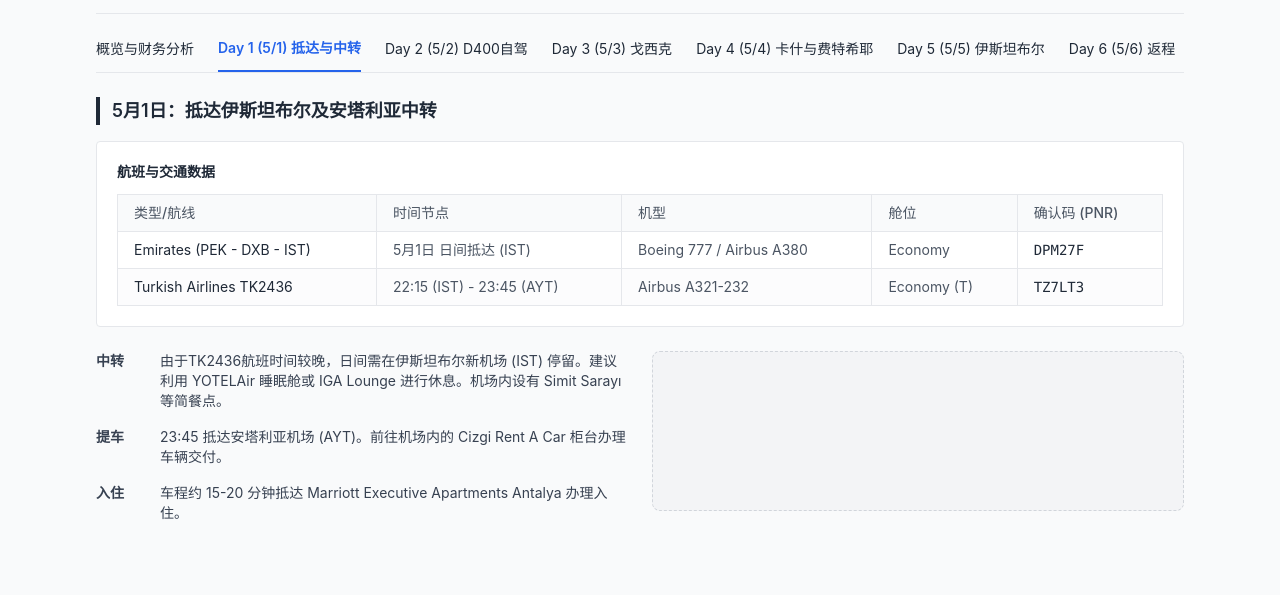
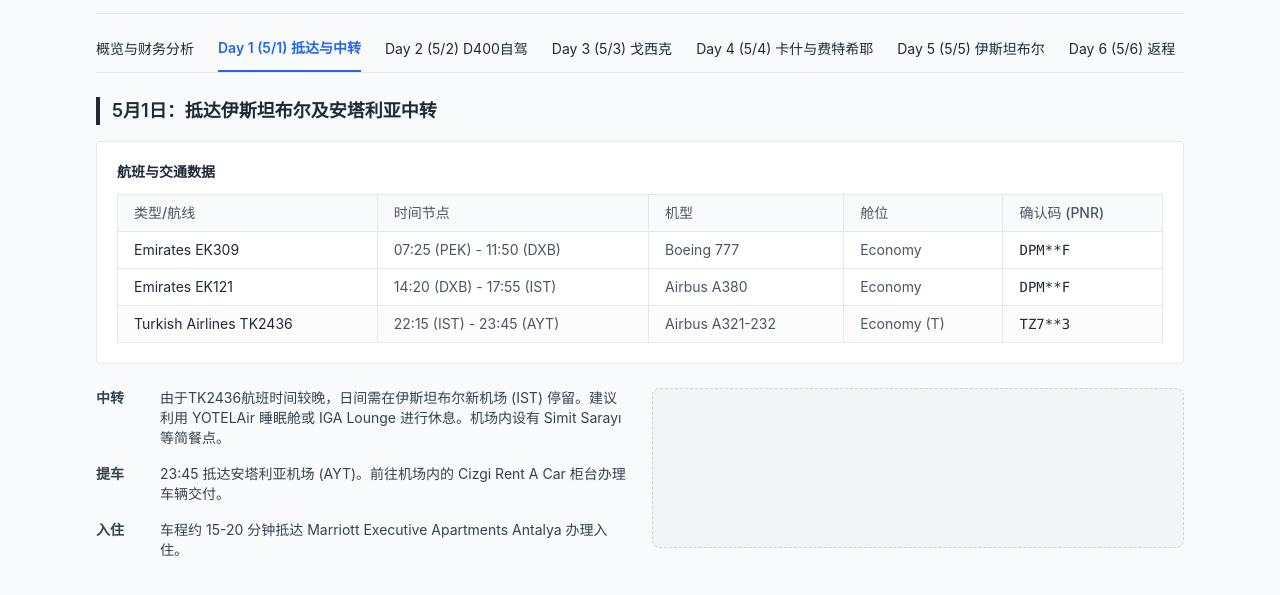
Before and after one commit to xuanyuliang/turkiye26, a plain HTML site: page index.html in a window 1280 px wide. Both pictures are taken after a click on the button "Day 1 (5/1) 抵达与中转". Shown: the part 95-690 px from the top of the page. Drawn offline with nearby package versions, Linux system fonts and the light colour scheme.

Commit message:
Update index.html

```diff
--- a/index.html
+++ b/index.html
@@ -75,19 +75,19 @@
                         <!-- Paid Items -->
                         <tr class="bg-green-50/30">
                             <td class="px-6 py-3 font-medium text-gray-900">洲际航班</td>
-                            <td class="px-6 py-3">Emirates (PEK-DXB-IST 往返) - PNR: DPM27F<br><span class="text-xs text-gray-500">原始金额: CNY 11,632.00</span></td>
+                            <td class="px-6 py-3">Emirates (PEK-DXB-IST 往返) - PNR: DPM**F<br><span class="text-xs text-gray-500">原始金额: CNY 11,632.00</span></td>
                             <td class="px-6 py-3"><span class="px-2 py-1 inline-flex text-xs leading-4 font-semibold rounded bg-green-100 text-green-800">已支付</span></td>
                             <td class="px-6 py-3 text-right font-mono cost-cell paid-cell" data-eur="1398.08">€ 1398.08</td>
                         </tr>
                         <tr class="bg-green-50/30">
                             <td class="px-6 py-3 font-medium text-gray-900">土耳其国内线</td>
-                            <td class="px-6 py-3">Turkish Airlines (IST - AYT 单程) - PNR: TZ7LT3<br><span class="text-xs text-gray-500">原始金额: TRY 4,475.16</span></td>
+                            <td class="px-6 py-3">Turkish Airlines (IST - AYT 单程) - PNR: TZ7**3<br><span class="text-xs text-gray-500">原始金额: TRY 4,475.16</span></td>
                             <td class="px-6 py-3"><span class="px-2 py-1 inline-flex text-xs leading-4 font-semibold rounded bg-green-100 text-green-800">已支付</span></td>
                             <td class="px-6 py-3 text-right font-mono cost-cell paid-cell" data-eur="112.98">€ 112.98</td>
                         </tr>
                         <tr class="bg-green-50/30">
                             <td class="px-6 py-3 font-medium text-gray-900">土耳其国内线</td>
-                            <td class="px-6 py-3">Turkish Airlines (DLM - IST 单程) - PNR: WG8JGW<br><span class="text-xs text-gray-500">原始金额: TRY 3,919.34</span></td>
+                            <td class="px-6 py-3">Turkish Airlines (DLM - IST 单程) - PNR: WG8**W<br><span class="text-xs text-gray-500">原始金额: TRY 3,919.34</span></td>
                             <td class="px-6 py-3"><span class="px-2 py-1 inline-flex text-xs leading-4 font-semibold rounded bg-green-100 text-green-800">已支付</span></td>
                             <td class="px-6 py-3 text-right font-mono cost-cell paid-cell" data-eur="98.92">€ 98.92</td>
                         </tr>
@@ -119,7 +119,7 @@
                         </tr>
                         <tr>
                             <td class="px-6 py-3 font-medium text-gray-900">车辆</td>
-                            <td class="px-6 py-3">Cizgi Rent a Car (5/1-5/5) - Rez.ID: 1871882</td>
+                            <td class="px-6 py-3">Cizgi Rent a Car (5/1-5/5) - Rez.ID: 1871***</td>
                             <td class="px-6 py-3"><span class="px-2 py-1 inline-flex text-xs leading-4 font-semibold rounded border border-yellow-300 text-yellow-800 bg-yellow-50">已预订 / 提车支付</span></td>
                             <td class="px-6 py-3 text-right font-mono cost-cell" data-eur="150.00">€ 150.00</td>
                         </tr>
@@ -178,18 +178,25 @@
                         </thead>
                         <tbody>
                             <tr>
-                                <td class="border border-gray-200 px-4 py-2 text-gray-800">Emirates (PEK - DXB - IST)</td>
-                                <td class="border border-gray-200 px-4 py-2 text-gray-600">5月1日 日间抵达 (IST)</td>
-                                <td class="border border-gray-200 px-4 py-2 text-gray-600">Boeing 777 / Airbus A380</td>
+                                <td class="border border-gray-200 px-4 py-2 text-gray-800">Emirates EK309 </td>
+                                <td class="border border-gray-200 px-4 py-2 text-gray-600">07:25 (PEK) - 11:50 (DXB)</td>
+                                <td class="border border-gray-200 px-4 py-2 text-gray-600">Boeing 777 </td>
                                 <td class="border border-gray-200 px-4 py-2 text-gray-600">Economy</td>
-                                <td class="border border-gray-200 px-4 py-2 font-mono text-gray-800">DPM27F</td>
+                                <td class="border border-gray-200 px-4 py-2 font-mono text-gray-800">DPM**F</td>
+                            </tr>
+                                                        <tr>
+                                <td class="border border-gray-200 px-4 py-2 text-gray-800">Emirates EK121 </td>
+                                <td class="border border-gray-200 px-4 py-2 text-gray-600">14:20 (DXB) - 17:55 (IST)</td>
+                                <td class="border border-gray-200 px-4 py-2 text-gray-600">Airbus A380</td>
+                                <td class="border border-gray-200 px-4 py-2 text-gray-600">Economy</td>
+                                <td class="border border-gray-200 px-4 py-2 font-mono text-gray-800">DPM**F</td>
                             </tr>
                             <tr class="bg-gray-50/50">
                                 <td class="border border-gray-200 px-4 py-2 text-gray-800">Turkish Airlines TK2436</td>
                                 <td class="border border-gray-200 px-4 py-2 text-gray-600">22:15 (IST) - 23:45 (AYT)</td>
                                 <td class="border border-gray-200 px-4 py-2 text-gray-600">Airbus A321-232</td>
                                 <td class="border border-gray-200 px-4 py-2 text-gray-600">Economy (T)</td>
-                                <td class="border border-gray-200 px-4 py-2 font-mono text-gray-800">TZ7LT3</td>
+                                <td class="border border-gray-200 px-4 py-2 font-mono text-gray-800">TZ7**3</td>
                             </tr>
                         </tbody>
                     </table>
@@ -375,11 +382,18 @@
                         </thead>
                         <tbody>
                             <tr>
-                                <td class="border border-gray-200 px-4 py-2 text-gray-800">Emirates (IST - DXB - PEK)</td>
-                                <td class="border border-gray-200 px-4 py-2 text-gray-600">5月7日 离境起飞 (IST)</td>
-                                <td class="border border-gray-200 px-4 py-2 text-gray-600">Boeing 777 / Airbus A380</td>
+                                <td class="border border-gray-200 px-4 py-2 text-gray-800">Emirates EK118</td>
+                                <td class="border border-gray-200 px-4 py-2 text-gray-600">23:30 (IST) - 04:50<sup>+1</sup>  (DXB)</td>
+                                <td class="border border-gray-200 px-4 py-2 text-gray-600">Airbus A350-900</td>
                                 <td class="border border-gray-200 px-4 py-2 text-gray-600">Economy</td>
-                                <td class="border border-gray-200 px-4 py-2 font-mono text-gray-800">DPM27F</td>
+                                <td class="border border-gray-200 px-4 py-2 font-mono text-gray-800">DPM**F</td>
+                            </tr>
+                             <tr>
+                                <td class="border border-gray-200 px-4 py-2 text-gray-800">Emirates EK308</td>
+                                <td class="border border-gray-200 px-4 py-2 text-gray-600">10:40<sup>+1</sup>  (DXB) - 22:20<sup>+1</sup>   (PEK)</td>
+                                <td class="border border-gray-200 px-4 py-2 text-gray-600">Boeing 777</td>
+                                <td class="border border-gray-200 px-4 py-2 text-gray-600">Economy</td>
+                                <td class="border border-gray-200 px-4 py-2 font-mono text-gray-800">DPM**F</td>
                             </tr>
                         </tbody>
                     </table>
```
